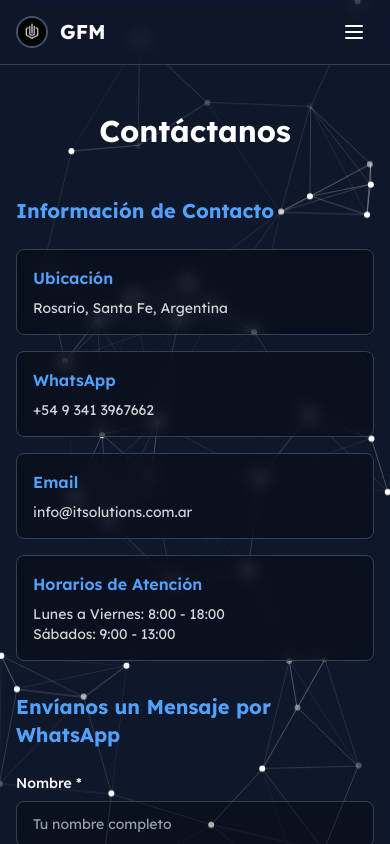
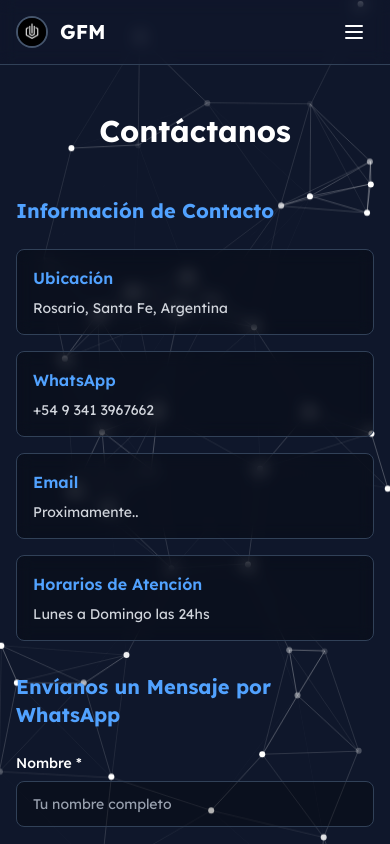
Before and after one commit to Gonzacaser/gfm, a Next.js app: page /contacto in a window 390 px wide. Shown: the top 844 px of the page. Built offline with nearby package versions, Linux system fonts and the light colour scheme.

Commit message:
feat: Update ClientsSection layout for improved responsiveness and modify ContactSection content

```diff
--- a/components/sections/ClientsSection.tsx
+++ b/components/sections/ClientsSection.tsx
@@ -41,7 +41,7 @@ export default function ClientsSection() {
           delay={300}
           animation="slideUp"
         >
-          <div className="grid grid-cols-3 gap-6 sm:gap-8 sm:grid-cols-2 lg:grid-cols-5 mb-12 sm:mb-16">
+          <div className="grid grid-cols-1 gap-6 sm:gap-8 sm:grid-cols-2 lg:grid-cols-5 mb-12 sm:mb-16">
 
           <div className="bg-black/30 backdrop-blur-sm p-4 sm:p-6 rounded-lg border border-slate-700 text-center h-48 sm:h-auto sm:aspect-square flex flex-col items-center justify-center">
             <div className="w-20 h-20 sm:w-24 sm:h-24 mx-auto mb-3 sm:mb-4">
--- a/components/sections/ContactSection.tsx
+++ b/components/sections/ContactSection.tsx
@@ -89,12 +89,11 @@ Mensaje: ${formData.message}`
               </div>
               <div className="bg-black/30 backdrop-blur-sm p-4 sm:p-6 rounded-lg border border-slate-700 hover:border-blue-400/80 hover:shadow-xl hover:shadow-blue-500/25 hover:bg-black/40 transition-[border-color,box-shadow,background-color] duration-100 ease-out">
                 <h3 className="text-base sm:text-lg font-semibold mb-2 text-blue-400">Email</h3>
-                <p className="text-gray-300 text-sm sm:text-base">info@itsolutions.com.ar</p>
+                <p className="text-gray-300 text-sm sm:text-base">Proximamente..</p>
               </div>
               <div className="bg-black/30 backdrop-blur-sm p-4 sm:p-6 rounded-lg border border-slate-700 hover:border-blue-400/80 hover:shadow-xl hover:shadow-blue-500/25 hover:bg-black/40 transition-[border-color,box-shadow,background-color] duration-100 ease-out">
                 <h3 className="text-base sm:text-lg font-semibold mb-2 text-blue-400">Horarios de Atención</h3>
-                <p className="text-gray-300 text-sm sm:text-base">Lunes a Viernes: 8:00 - 18:00</p>
-                <p className="text-gray-300 text-sm sm:text-base">Sábados: 9:00 - 13:00</p>
+                <p className="text-gray-300 text-sm sm:text-base">Lunes a Domingo las 24hs</p>
               </div>
             </div>
             </div>
```
